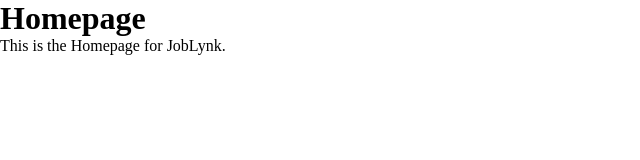
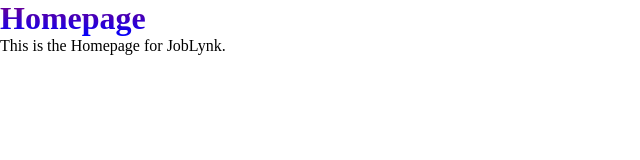
Before and after one commit to utibeabasidt/JobLynk, a plain HTML site: page index.html in a window 1280 px wide. Shown: the whole page, without its empty margins (0-640 px from the left). Drawn offline with Linux system fonts and the light colour scheme.

Commit message:
added styles

```diff
--- a/styles/index.css
+++ b/styles/index.css
@@ -3,3 +3,9 @@
   padding: 0;
   box-sizing: border-box;
 }
+
+h1 {
+  background: linear-gradient(purple, blue);
+  background-clip: text;
+  -webkit-text-fill-color: transparent;
+}
```
